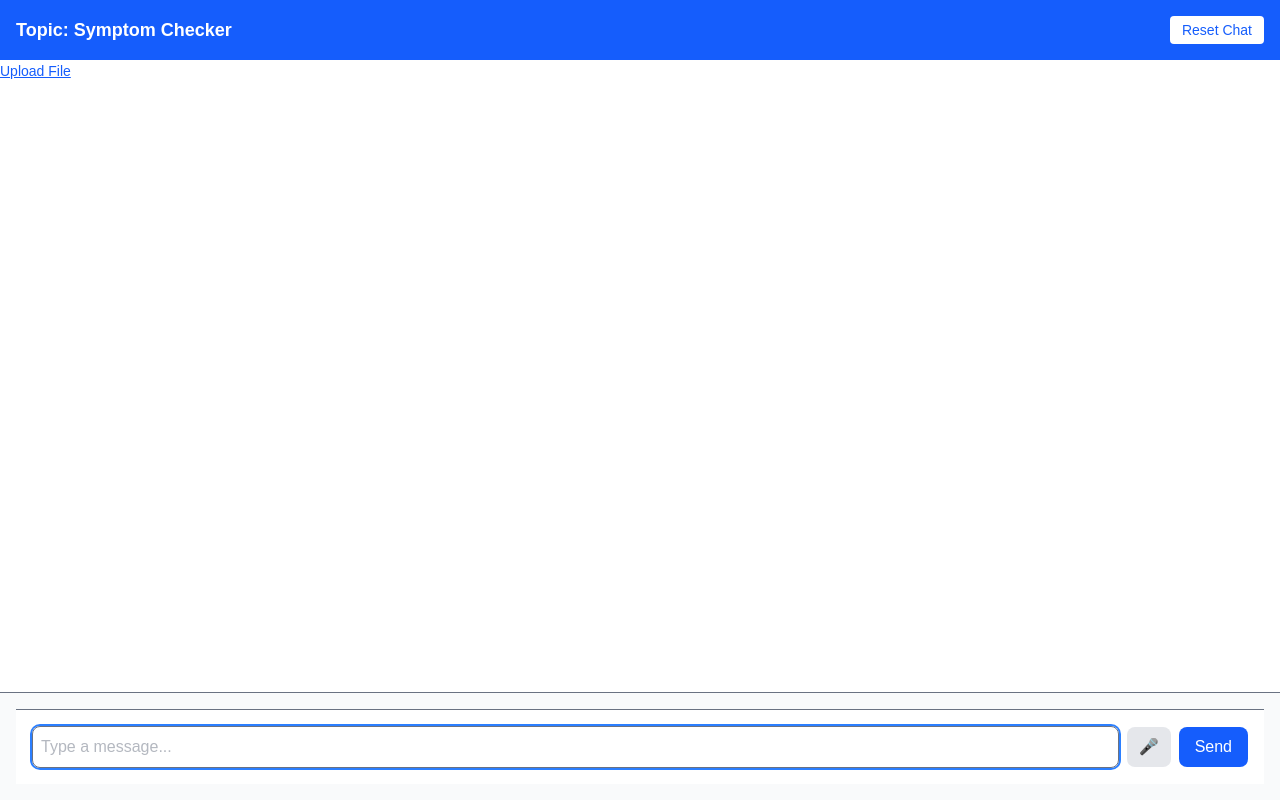
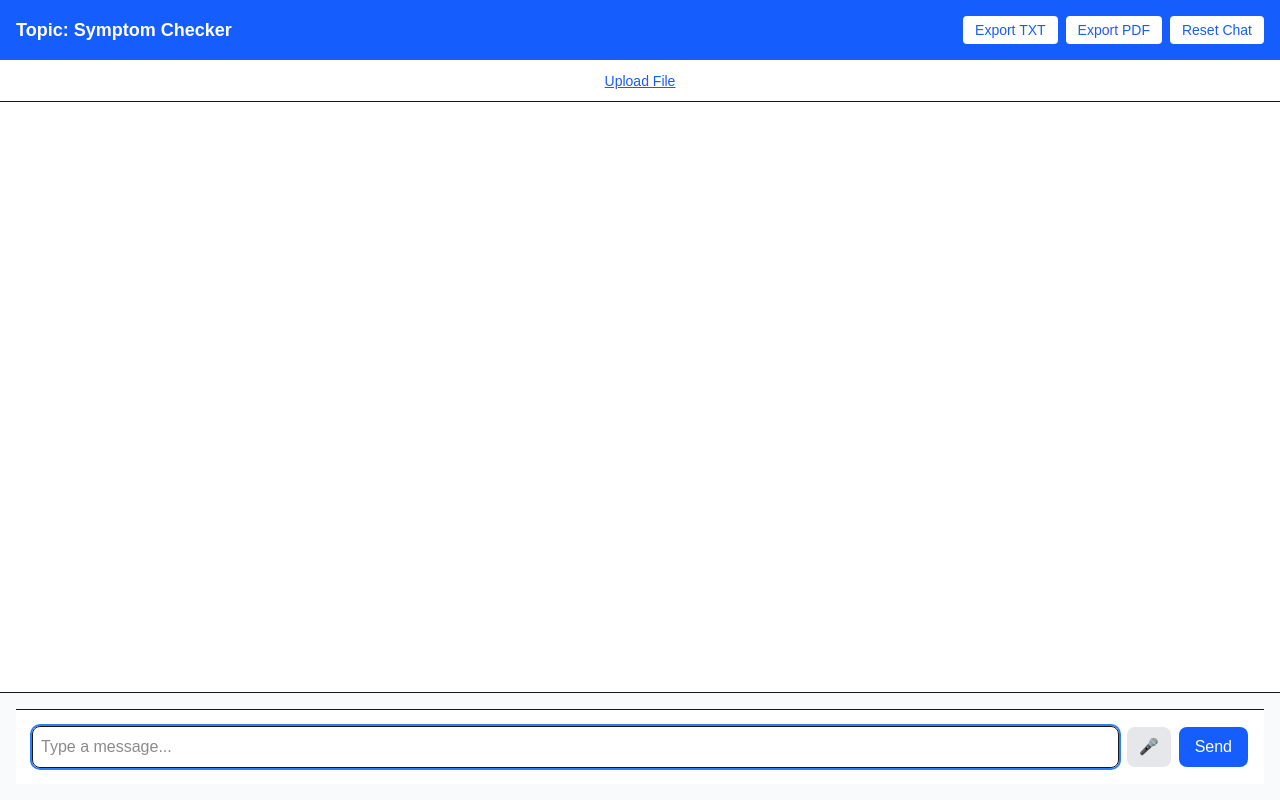
Before and after one commit to timothychengg/AI-Chat-Interface, a Next.js app: page / in a window 1280 px wide. Both pictures are taken after a click on the button "Symptom Checker". Built offline with nearby package versions, Linux system fonts and the light colour scheme.

Commit message:
Add export to PDF functionality using html2canvas and jsPDF

```diff
--- a/components/ChatWindow.js
+++ b/components/ChatWindow.js
@@ -3,20 +3,21 @@ import MessageBubble from './MessageBubble';
 import MessageInput from './MessageInput';
 import LoadingIndicator from './LoadingIndicator';
 import { loadMessages, saveMessages, clearMessages } from '@/services/storage';
+import jsPDF from 'jspdf';
+import html2canvas from 'html2canvas';
 
 export default function ChatWindow({ topic }) {
   const [messages, setMessages] = useState([]);
   const [loading, setLoading] = useState(false);
-
   const messagesEndRef = useRef(null);
+  const chatRef = useRef(null);
 
   useEffect(() => {
     messagesEndRef.current?.scrollIntoView({ behavior: 'smooth' });
   }, [messages]);
 
   useEffect(() => {
-    const stored = loadMessages(topic);
-    setMessages(stored);
+    setMessages(loadMessages(topic));
   }, [topic]);
 
   useEffect(() => {
@@ -35,34 +36,72 @@ export default function ChatWindow({ topic }) {
     if (!file) return;
 
     const reader = new FileReader();
-
     reader.onload = () => {
       const content = reader.result;
       setMessages((prev) => [
         ...prev,
         { sender: 'user', text: `Uploaded file content:\n${content}` },
       ]);
-
       setLoading(true);
       setTimeout(() => {
         setMessages((prev) => [
           ...prev,
           {
             sender: 'ai',
-            text: `Thanks for the upload! Here'/s what I understood from it...`,
+            text: `Thanks for the upload! Here's what I understood from it...`,
           },
         ]);
         setLoading(false);
       }, 1000);
     };
+    reader.readAsText(file);
+  };
 
-    reader.readAsText(file);
+  const handleExportTxt = () => {
+    if (messages.length === 0) return;
+    const content = messages
+      .map((msg) => `${msg.sender === 'user' ? 'You' : 'AI'}: ${msg.text}`)
+      .join('\n\n');
+    const blob = new Blob([content], { type: 'text/plain' });
+    const url = URL.createObjectURL(blob);
+    const link = document.createElement('a');
+    link.href = url;
+    link.download = `laer_chat_${topic}.txt`;
+    document.body.appendChild(link);
+    link.click();
+    document.body.removeChild(link);
+    URL.revokeObjectURL(url);
+  };
+
+  const handleExportPDF = async () => {
+    if (!chatRef.current) return;
+    const canvas = await html2canvas(chatRef.current);
+    const imgData = canvas.toDataURL('image/png');
+    const pdf = new jsPDF('p', 'mm', 'a4');
+    const imgProps = pdf.getImageProperties(imgData);
+    const pdfWidth = pdf.internal.pageSize.getWidth();
+    const pdfHeight = (imgProps.height * pdfWidth) / imgProps.width;
+    pdf.addImage(imgData, 'PNG', 0, 0, pdfWidth, pdfHeight);
+    pdf.save(`laer_chat_${topic}.pdf`);
   };
 
   return (
     <div className='flex flex-col h-screen bg-white'>
       <div className='p-4 border-b bg-blue-600 text-white flex justify-between items-center'>
         <span className='font-semibold text-lg'>Topic: {topic}</span>
+        <div className='flex gap-2'>
+          <button
+            onClick={handleExportTxt}
+            className='text-sm bg-white text-blue-600 px-3 py-1 rounded hover:bg-gray-100 transition'
+          >
+            Export TXT
+          </button>
+          <button
+            onClick={handleExportPDF}
+            className='text-sm bg-white text-blue-600 px-3 py-1 rounded hover:bg-gray-100 transition'
+          >
+            Export PDF
+          </button>
           <button
             onClick={handleReset}
             className='text-sm bg-white text-blue-600 px-3 py-1 rounded hover:bg-gray-100 transition'
@@ -70,7 +109,9 @@ export default function ChatWindow({ topic }) {
             Reset Chat
           </button>
         </div>
+      </div>
 
+      <div className='p-2 border-b text-center'>
         <label className='cursor-pointer text-sm text-blue-600 underline hover:text-blue-800'>
           Upload File
           <input
@@ -80,8 +121,9 @@ export default function ChatWindow({ topic }) {
             className='hidden'
           />
         </label>
+      </div>
 
-      <div className='flex-1 overflow-y-auto px-4 py-6 space-y-4'>
+      <div className='flex-1 overflow-y-auto px-4 py-6 space-y-4' ref={chatRef}>
         {messages.map((msg, index) => (
           <MessageBubble key={index} message={msg} />
         ))}
@@ -89,7 +131,7 @@ export default function ChatWindow({ topic }) {
         <div ref={messagesEndRef} />
       </div>
 
-      <div className='border-t p-4 bg-gray-50 text-center text-gray-500'>
+      <div className='border-t p-4 bg-gray-50'>
         <MessageInput
           messages={messages}
           setMessages={setMessages}
```
Lines whose indentation alone changed are shown as unchanged.
